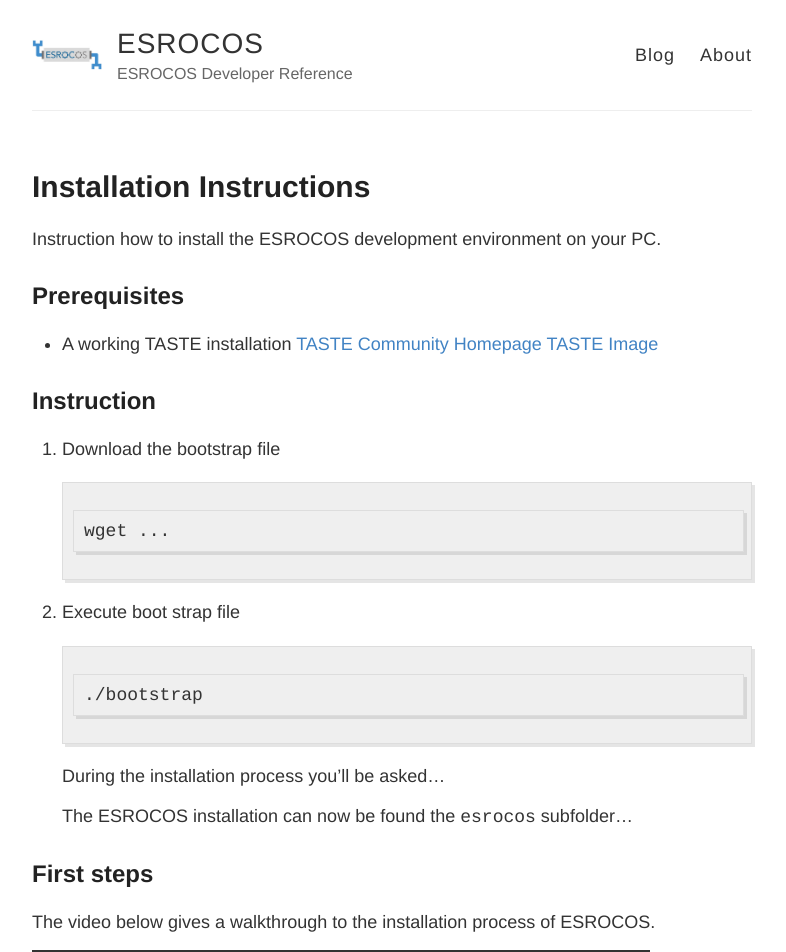
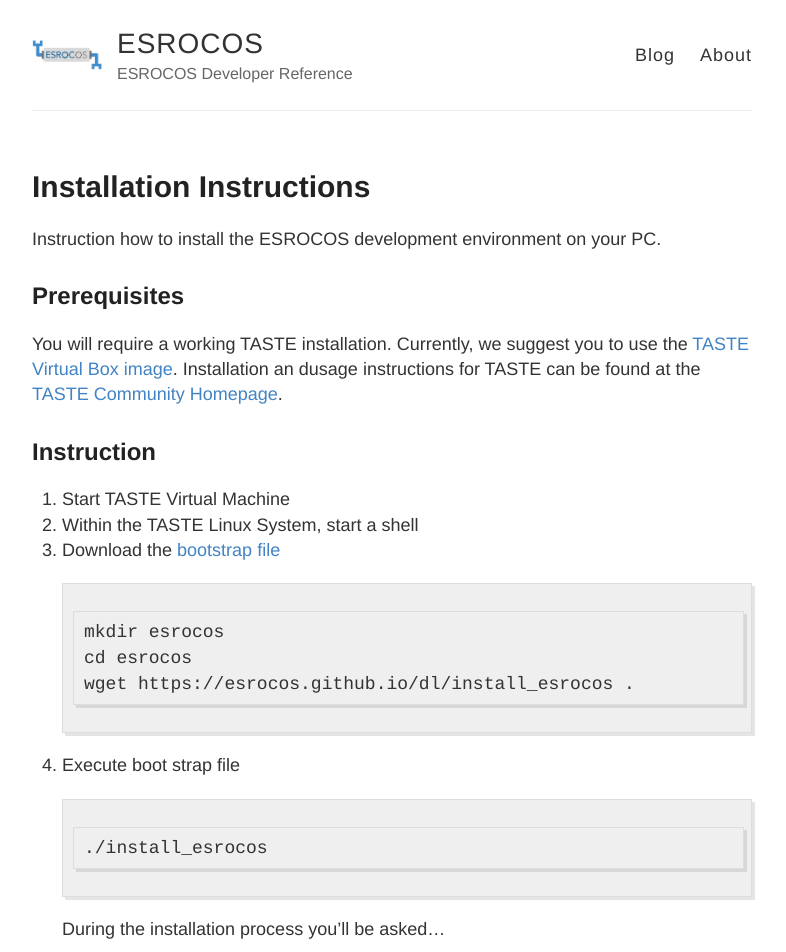
Before and after one commit to ESROCOS/esrocos.github.io, a Jekyll site: the page built from _posts/2017-1-2-Installation.md, in a window 1280 px wide. Shown: the top 952 px of the page, without its empty margins (248-1034 px from the left). Built offline with Jekyll 4.4.1, drawn with Linux system fonts in a browser that asks for light colours; some of the changed text lies outside the part shown; grey boxes are pictures that could not be loaded.

Commit message:
update installation instructions

````diff
--- a/_posts/2017-1-2-Installation.md
+++ b/_posts/2017-1-2-Installation.md
@@ -6,23 +6,24 @@ title: Installation Instructions
 Instruction how to install the ESROCOS development environment on your PC.
 
 ## Prerequisites
-* A working TASTE installation [TASTE Community Homepage](http://taste.tuxfamily.org/) [TASTE Image](http://download.tuxfamily.org/taste/TASTE-VM-9.0-32bit.ova)
+You will require a working TASTE installation. Currently, we suggest you to use the [TASTE Virtual Box image](http://download.tuxfamily.org/taste/TASTE-VM-9.0-32bit.ova). Installation an dusage instructions for TASTE can be found at the [TASTE Community Homepage](http://taste.tuxfamily.org/).
 
 ## Instruction
-1. Download the bootstrap file
+1. Start TASTE Virtual Machine
+2. Within the TASTE Linux System, start a shell
+3. Download the [bootstrap file](/dl/install_esrocos)
    ```
-   wget ...
+   mkdir esrocos
+   cd esrocos
+   wget https://esrocos.github.io/dl/install_esrocos .
    ```
-2. Execute boot strap file
+4. Execute boot strap file
    ```
-   ./bootstrap
+   ./install_esrocos
    ```
    During the installation process you'll be asked...
 
    The ESROCOS installation can now be found the `esrocos` subfolder...
 
 ## First steps
-The video below gives a walkthrough to the installation process of ESROCOS.
-<video width="618" height="347" controls preload>
-    <source src="/videos/installation_tutorial.mp4" media="only screen and (min-device-width: 568px)"></source>
-</video>
+Have a look at our [First Steps Page](/First-Steps) for some use case examples.
````
Also changed, not shown: 1 other file.
